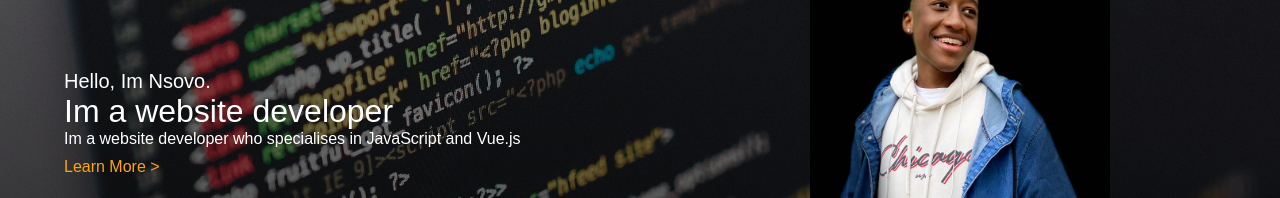
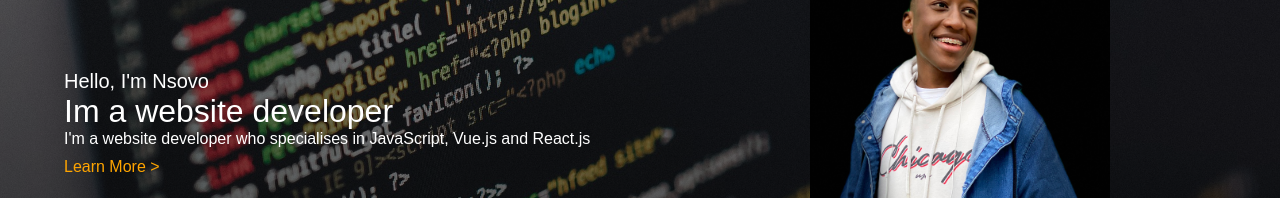
Before and after one commit to Nsovo-Ngobeni/portfolio-website-black, a Vue app: page / in a window 1280 px wide. Shown: the part 205-403 px from the top of the page. Built offline with nearby package versions, Linux system fonts and the light colour scheme.

Commit message:
Code maintenence and formatting

```diff
--- a/src/App.vue
+++ b/src/App.vue
@@ -1,33 +1,35 @@
 <template>
   <div>
     <MainNavBar />
-    <Header name='Nsovo' img=''/>
+    <Header />
     <About />
     <Skills />
+    <Work />
   </div>
 </template>
 
 <script>
 // Imports components
-  import Header from './components/Header.vue';
-  import MainNavBar from './components/MainNavBar.vue';
-  import About from './components/About.vue';
-  import Skills from './components/Skills.vue';
+import Header from "./components/Header.vue";
+import MainNavBar from "./components/MainNavBar.vue";
+import About from "./components/About.vue";
+import Skills from "./components/Skills.vue";
+import Work from "./components/Work.vue";
 
 // Export
 export default {
-    name: 'App',
+  name: "App",
   components: {
     Header,
     MainNavBar,
     About,
-      Skills
-    }
-  }
+    Skills,
+    Work,
+  },
+};
 </script>
 
 <style>
-
 * {
   margin: 0;
   padding: 0;
@@ -42,7 +44,6 @@
   --secondary-background-color: #3e6e7a;
   --emphasised-color: coral;
   --main-text-color: #fff;
-    --emphasised-text-color:#ffa500;
+  --emphasised-text-color: #ffa500;
 }
-
 </style>
--- a/src/components/About.vue
+++ b/src/components/About.vue
@@ -2,20 +2,18 @@
   <div>
     <h2>About Me</h2>
     <p>
-			Greetings! My name is Nsovo Ngobeni and I'm a
-			passionate web designer and developer from South Africa.
-			My experience has taught me that good design is not created
-			in a moment of inspiration. It is a iterative process
-			requiring coloboration between multiple teams and your end
-			users.
+      Greetings! My name is Nsovo Ngobeni and I'm a passionate web designer and
+      developer from South Africa. My experience has taught me that good design
+      is not created in a moment of inspiration. It is a iterative process
+      requiring coloboration between multiple teams and your end users.
     </p>
   </div>
 </template>
 
 <script>
 export default {
-		name: 'About'
-	}
+  name: "About",
+};
 </script>
 
 <style scoped>
@@ -32,7 +30,7 @@
 }
 
 h2:after {
-		content: '';
+  content: "";
   display: block;
   background-color: var(--emphasised-color);
   width: 175px;
--- a/src/components/Header Components/TextField.vue
+++ b/src/components/Header Components/TextField.vue
@@ -1,23 +1,24 @@
 <template>
-	<div id='text-box'>
-		<h2>Hello, Im {{ name }}.</h2>
-		<h1>Im a website developer</h1>
-		<p>Im a website developer who specialises in JavaScript and Vue.js</p>
+  <div id="text-box">
+    <h2>{{ intro }}</h2>
+    <h1>{{ header }}</h1>
+    <p>{{ description }}</p>
     <a href="#">Learn More ></a>
   </div>
 </template>
 
 <script>
 export default {
-	name: 'Text-Box',
+  name: "Text-Box",
   props: {
-		name: String
-	}
-}
+    intro: String,
+    header: String,
+    description: String,
+  },
+};
 </script>
 
 <style scoped>
-
 div {
   display: grid;
   align-content: center;
@@ -25,7 +26,8 @@ export default {
   background-color: rgba(0, 0, 0, 0);
 }
 
-	h1, h2 {
+h1,
+h2 {
   font-weight: lighter;
   background-color: rgba(0, 0, 0, 0);
 }
@@ -56,5 +58,4 @@ export default {
     margin-top: 50%;
   }
 }
-
 </style>
--- a/src/components/Header.vue
+++ b/src/components/Header.vue
@@ -1,36 +1,48 @@
 <template>
-	<div id='header'>
-		<TextField :name=name />
-		<img src='../assets/images/my-photo.jpg' />
+  <div id="header">
+    <TextField :intro="intro" :header="header" :description="description" />
+    <img :src="image" />
   </div>
 </template>
 
 <script>
-	import TextField from './Header Components/TextField.vue'
+// Import compnent
+import TextField from "./Header Components/TextField.vue";
+
+//Import image
+import image from "../assets/images/my-photo.jpg";
+
 export default {
-		name: 'Header',
+  name: "Header",
   props: {
     name: String,
   },
   components: {
-			TextField
-		}
-	}
+    TextField,
+  },
+  data: function () {
+    return {
+      intro: "Hello, I'm Nsovo",
+      header: "Im a website developer",
+      description:
+        "I'm a website developer who specialises in JavaScript, Vue.js and React.js",
+      image: image,
+    };
+  },
+};
 </script>
 
 <style scoped>
-
 #header {
   display: grid;
   grid-template-columns: 1fr 1fr;
   align-content: center;
   margin-top: -7.5vh;
   height: 85vh;
-		background-image: linear-gradient(rgba(0, 0, 0, 0.35), rgba(0, 0, 0, 0.70)),
-		url('../assets/images/CodeWall.jpg');
+  background-image: linear-gradient(rgba(0, 0, 0, 0.35), rgba(0, 0, 0, 0.7)),
+    url("../assets/images/CodeWall.jpg");
   background-size: cover;
   background-position: centre;
-
 }
 
 img {
@@ -50,5 +62,4 @@
     height: 25vh;
   }
 }
-
 </style>
--- a/src/components/MainNavBar.vue
+++ b/src/components/MainNavBar.vue
@@ -11,12 +11,11 @@
 
 <script>
 export default {
-		name: 'MainNavBar',
-	}
+  name: "MainNavBar",
+};
 </script>
 
 <style scoped>
-
 * {
   background-color: rgba(0, 0, 0, 0);
 }
@@ -50,5 +49,4 @@
   font-size: 125%;
   color: var(--emphasised-text-color);
 }
-
 </style>
--- a/src/components/Skills.vue
+++ b/src/components/Skills.vue
@@ -1,42 +1,42 @@
 <template>
-	<div id='skills'>
+  <div id="skills">
     <Tile
       :imgSrc="phoneImg"
-		title='Native Programming'
-		content='I am experienced with React Native and can develop elogent looking mobile apps'
+      title="Native Programming"
+      content="I am experienced with React Native and can develop elogent looking mobile apps"
     />
     <Tile
       :imgSrc="bookImg"
-		title='Dedicated Learner'
-		content='I am constantly learning new ways to improve my craft and bring the best possible result to the table'
+      title="Dedicated Learner"
+      content="I am constantly learning new ways to improve my craft and bring the best possible result to the table"
     />
     <Tile
       :imgSrc="desktopImg"
-		title='Web Development'
-		content='I have been creating stunning websites for over a year now and they are only getting better'
+      title="Web Development"
+      content="I have been creating stunning websites for over a year now and they are only getting better"
     />
   </div>
 </template>
 
 <script>
-	import Tile from './Skills Components/Tile.vue';
-	import phoneImg from '../assets/icons/phone.svg';
-	import desktopImg from '../assets/icons/cascading-website.svg';
-	import bookImg from '../assets/icons/open-book.svg';
+import Tile from "./Skills Components/Tile.vue";
+import phoneImg from "../assets/icons/phone.svg";
+import desktopImg from "../assets/icons/cascading-website.svg";
+import bookImg from "../assets/icons/open-book.svg";
 
 export default {
-		name: 'Skills',
+  name: "Skills",
   components: {
-			Tile
+    Tile,
   },
-		data: function() {
+  data: function () {
     return {
       phoneImg: phoneImg,
       bookImg: bookImg,
-				desktopImg: desktopImg
-			}
-		}
-	}
+      desktopImg: desktopImg,
+    };
+  },
+};
 </script>
 
 <style scoped>
```
Also changed, not shown: src/components/Skills Components/Tile.vue (+4 -6 lines). Lines whose indentation alone changed are shown as unchanged.
